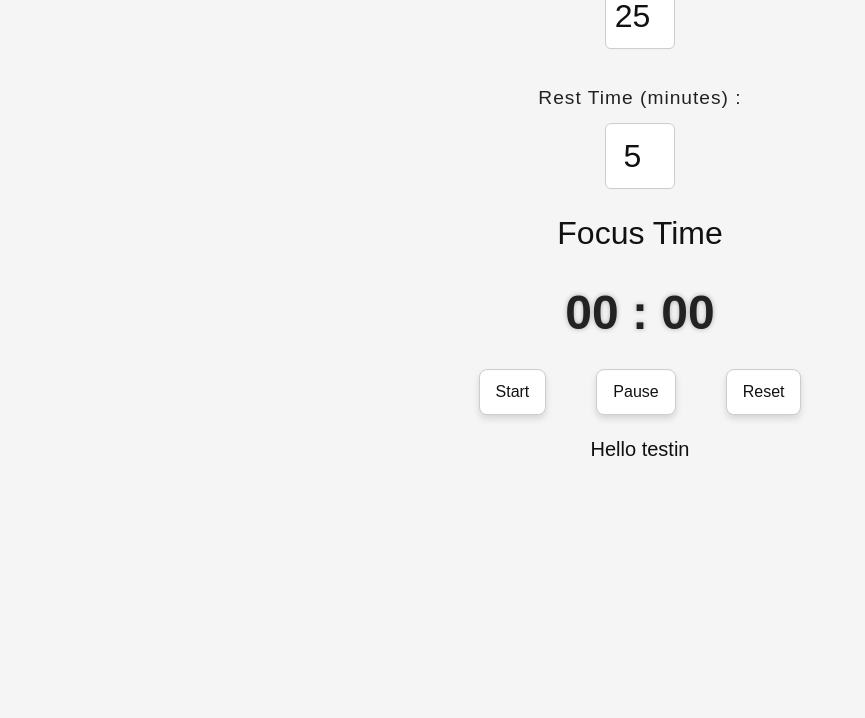
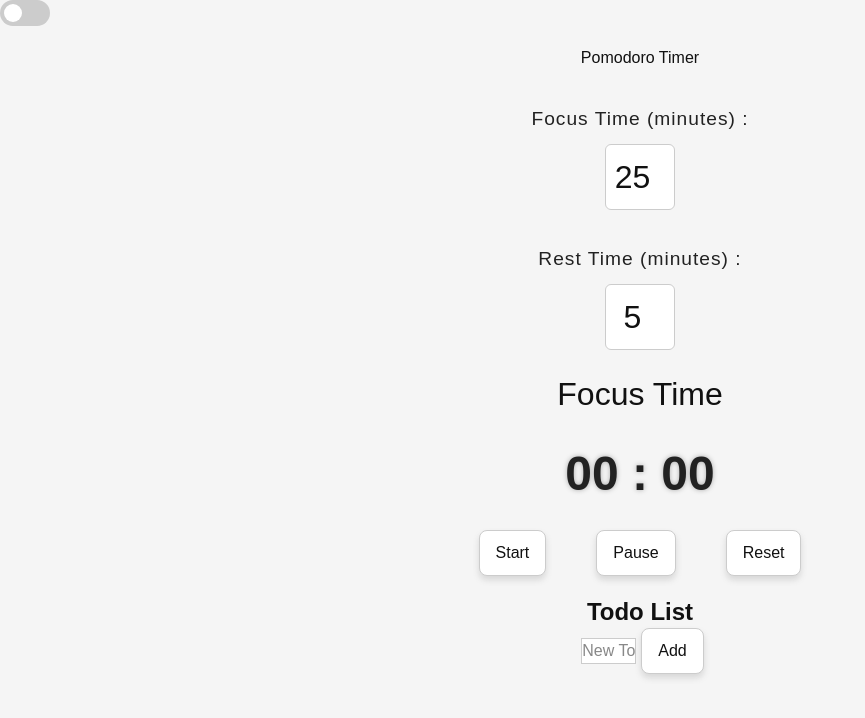
Before and after one commit to Pingu7731/PomodoroTimer, a Vue app in the folder pomodoro/: page / in a window 1280 px wide. Shown: the top 718 px of the page, without its empty margins (0-865 px from the left). Built offline with nearby package versions, Linux system fonts and the light colour scheme.

Commit message:
Add: Todo(no design)
Added todolist without any css

```diff
--- a/pomodoro/src/App.vue
+++ b/pomodoro/src/App.vue
@@ -5,18 +5,15 @@ import ToggleDark from "./component/toggleDark.vue";
 </script>
 
 <template>
-  <div class="animate-ping">
-  <div class="animate-spin">
-      <div class="animate-bounce">
+
       <ToggleDark />
       <main>
         <h1>Pomodoro Timer</h1>
         <TimerUi />
         <Todo/>
       </main>
-    </div>
-  </div>
-  </div>
+
+
 </template>
 
 <style>
--- a/pomodoro/src/component/todo.vue
+++ b/pomodoro/src/component/todo.vue
@@ -1,14 +1,56 @@
-@import "tailwindcss";
-<script setup>
+<script setup lang="ts">
+import { ref } from 'vue'
 
+interface Task {
+  id: number
+  text: string
+  completed: boolean
+}
+
+const newTask = ref('')
+const tasks = ref<Task[]>([])
+
+const toggleTask = (index: number) => {
+  tasks.value[index].completed = !tasks.value[index].completed
+}
+
+const addTask = () => {
+  const text = newTask.value.trim()
+  if (text) {
+    tasks.value.push({
+      id: Date.now(),
+      text,
+      completed: false,
+    })
+    newTask.value = ''
+  }
+}
+
+const removeTask = (index: number) => {
+  tasks.value.splice(index, 1)
+}
 </script>
 
 <template>
-  <h1 class="text-xl">Hello testin</h1>
+  <div>
+    <h1 class="text-2xl font-bold text-center">Todo List</h1>
+
+    <!-- input -->
+    <div>
+      <input v-model="newTask" type="test" placeholder="New Todo ?">
+      <button @click="addTask">
+        Add
+      </button>
+    </div>
+
+
+    <div>
+      <li v-for="(task,index) in tasks" :key="task.id">
+
+        <span @click="toggleTask(index)">{{ task.text }}</span>
+        <button @click="removeTask(index)">X</button>
+
+      </li>
+    </div>
+  </div>
 </template>
-
-<style>
-/* h1{
-  font-size: 25px;
-} */
-</style>
```
